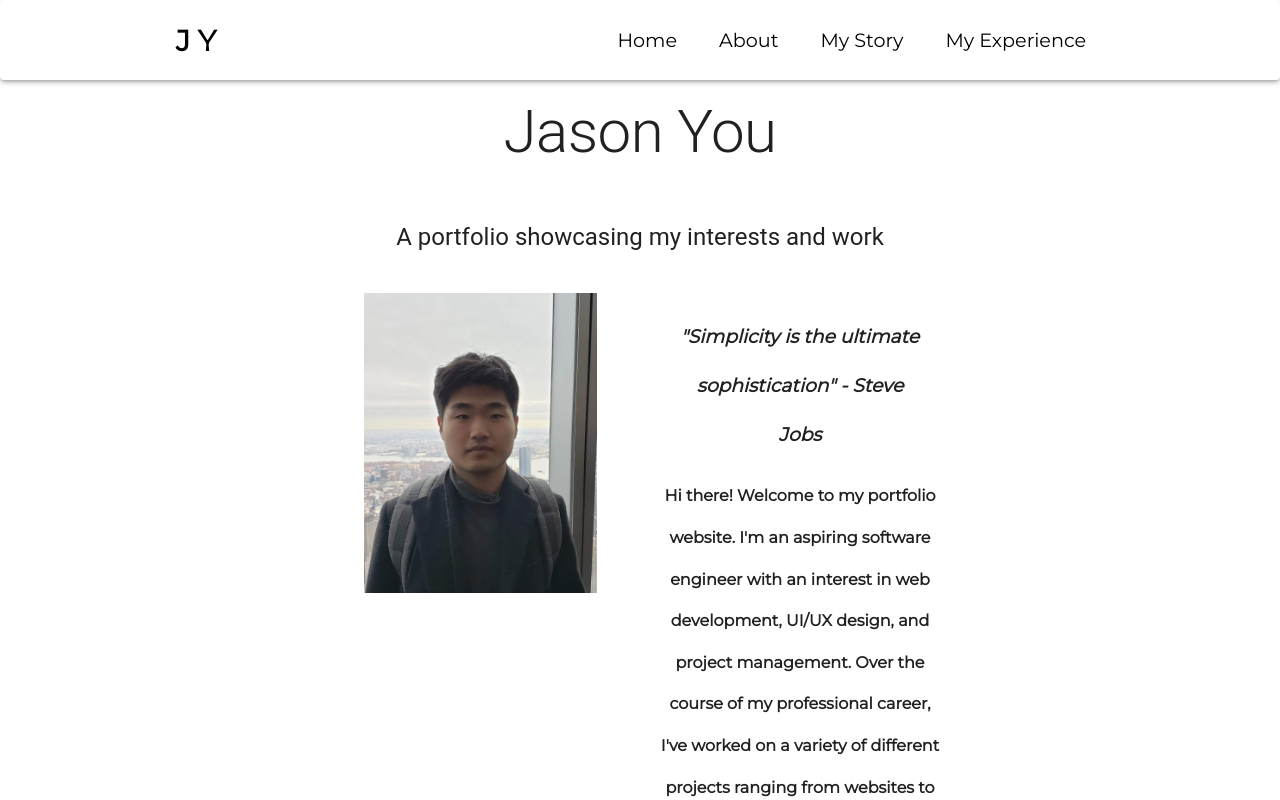
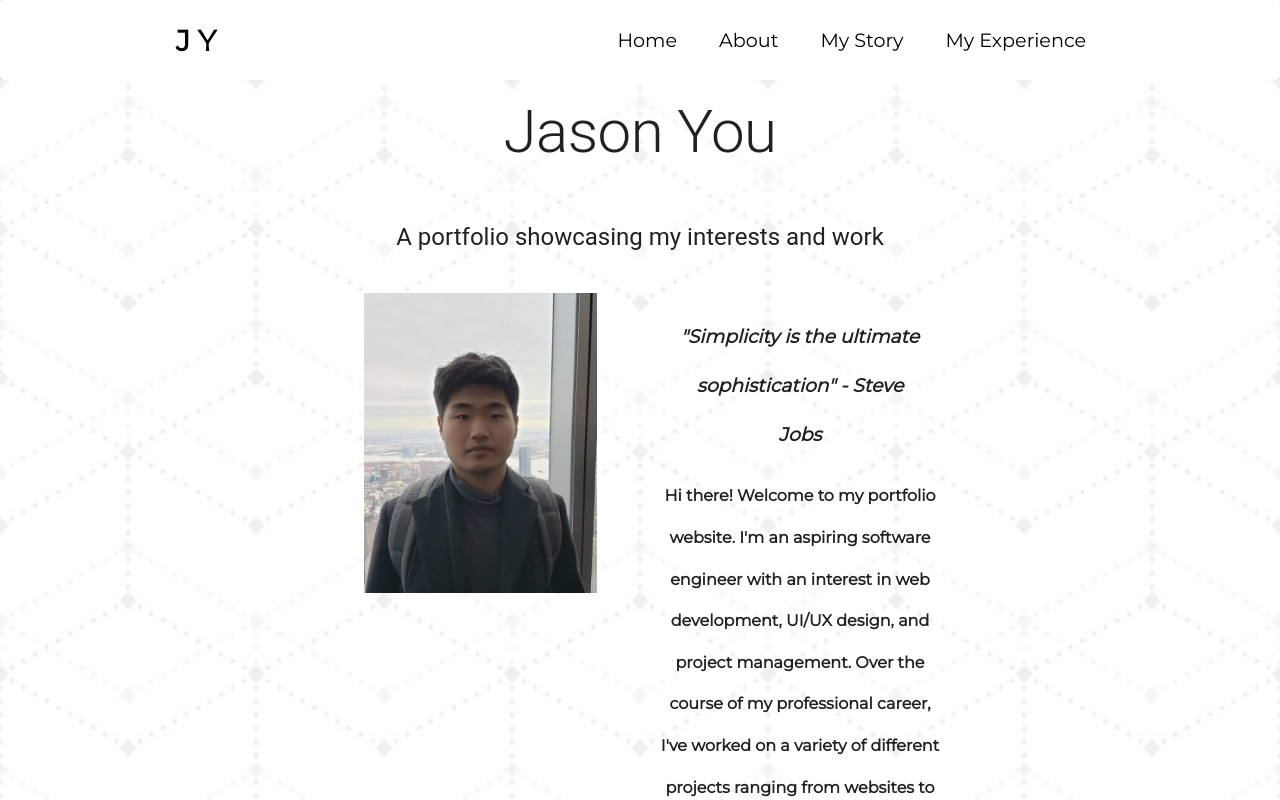
Before and after one commit to jyou044/personalwebsite, a React (Create React App) app: page / in a window 1280 px wide. Shown: the top 800 px of the page. Built offline with nearby package versions, Linux system fonts and the light colour scheme.

Commit message:
added background images

```diff
--- a/public/index.html
+++ b/public/index.html
@@ -5,7 +5,7 @@
     <link rel="icon" href="%PUBLIC_URL%/favicon.ico" />
     <meta name="viewport" content="width=device-width, initial-scale=1" />
     <meta name="theme-color" content="#000000" />
-    <meta property="og:image" content=”%PUBLIC_URL%/me.jpg” />
+    <meta rel="icon" content=”%PUBLIC_URL%/me.jpg” />
     <meta
       name="description"
       content="Personal portfolio of Jason You, a software engineering student at the University of Ottawa."
--- a/src/components/About/About.js
+++ b/src/components/About/About.js
@@ -45,7 +45,8 @@ const useStyles = makeStyles((theme) => ({
 export default function About() {
     const classes = useStyles();
     return (
-            <div>
+            <div style={{
+                backgroundImage: `url(${process.env.PUBLIC_URL + '/source/Dotted-Background.jpg'})`}}>
                 <Grid item container>
 
                     <Grid item xs={12} md={3}></Grid>
--- a/src/components/Experience/Experience.js
+++ b/src/components/Experience/Experience.js
@@ -19,12 +19,16 @@ const useStyles = makeStyles((theme) => ({
         lineHeight: 2.6,
         textAlign: 'center',
     },
+    heightVal: {
+        backgroundSize: 'cover',
+    },
   }));
 
 export default function Experience() {
     const classes = useStyles();
         return (
-            <div>
+            <div className={classes.heightVal} style={{
+                backgroundImage: `url(${process.env.PUBLIC_URL + '/source/Dotted-Background.jpg'})`}}>
                 <Grid item container>
                 <Grid item xs={12} md={12}></Grid>
                 <Grid item xs={12} md={12} className={classes.textFormat}>
--- a/src/components/Home/Home.js
+++ b/src/components/Home/Home.js
@@ -16,12 +16,16 @@ const useStyles = makeStyles((theme) => ({
         lineHeight: 2.6,
         textAlign: 'center',
     },
+    heightVal: {
+       backgroundSize: 'cover',
+    },
   }));
 
   export default function Home() {
         const classes = useStyles();
         return (
-            <div>
+            <div className={classes.heightVal} style={{
+                backgroundImage: `url(${process.env.PUBLIC_URL + '/source/Dotted-Background.jpg'})`}}>
                 <Grid container>
                     <Grid item xs={12}>
                         <Typography variant="h2" align="center" className={classes.textFormat} gutterBottom>Jason You</Typography>
--- a/src/components/Navbar/Navbar.js
+++ b/src/components/Navbar/Navbar.js
@@ -18,7 +18,8 @@ class Navbar extends Component {
     render() {
         return(
             <Router>
-                <div className="spacing">
+                <div className="spacing" style={{
+                backgroundImage: `url(${process.env.PUBLIC_URL + '/source/Dotted-Background.jpg'})`}}>
                     <Paper elevation={3} gutterBottom>
                         <nav className="NavbarItems">
                             <h1 className="navbar-logo">J Y</h1>
--- a/src/components/Work Experience/MyExperience.js
+++ b/src/components/Work Experience/MyExperience.js
@@ -37,7 +37,8 @@ const useStyles = makeStyles((theme) => ({
 export default function MyExperience() {
     const classes = useStyles();
     return (
-            <div>
+            <div style={{
+                backgroundImage: `url(${process.env.PUBLIC_URL + '/source/Dotted-Background.jpg'})`}}>
                  <Grid item container>
                         <Grid item xs={12} xl={12}>
                         <Typography variant="h5" align="center" className={classes.spacing} gutterBottom></Typography>
```
Also changed, not shown: public/source/Dotted-Background.jpg (added), public/source/generalbackground.jpg (added). Lines whose indentation alone changed are shown as unchanged.
